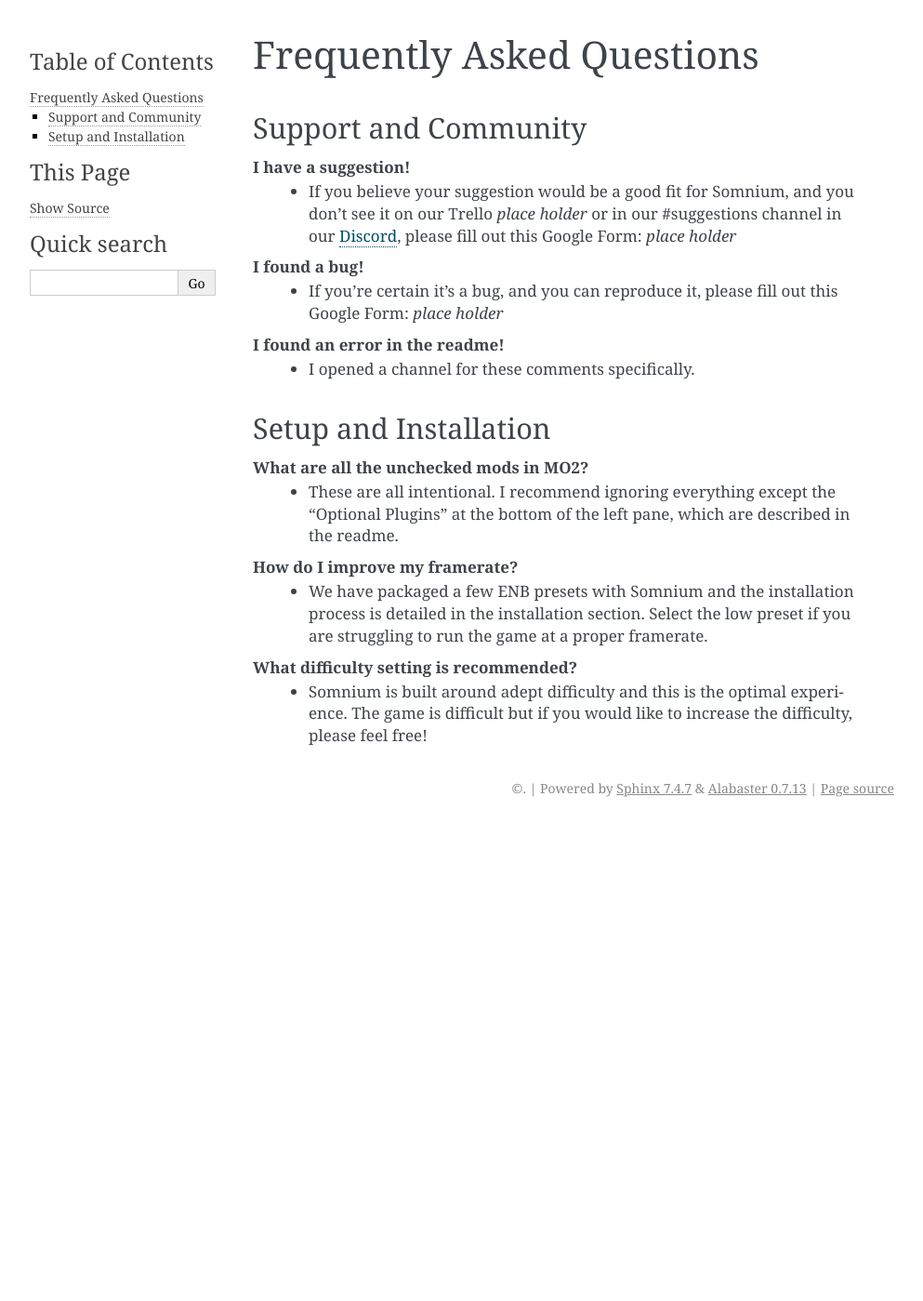
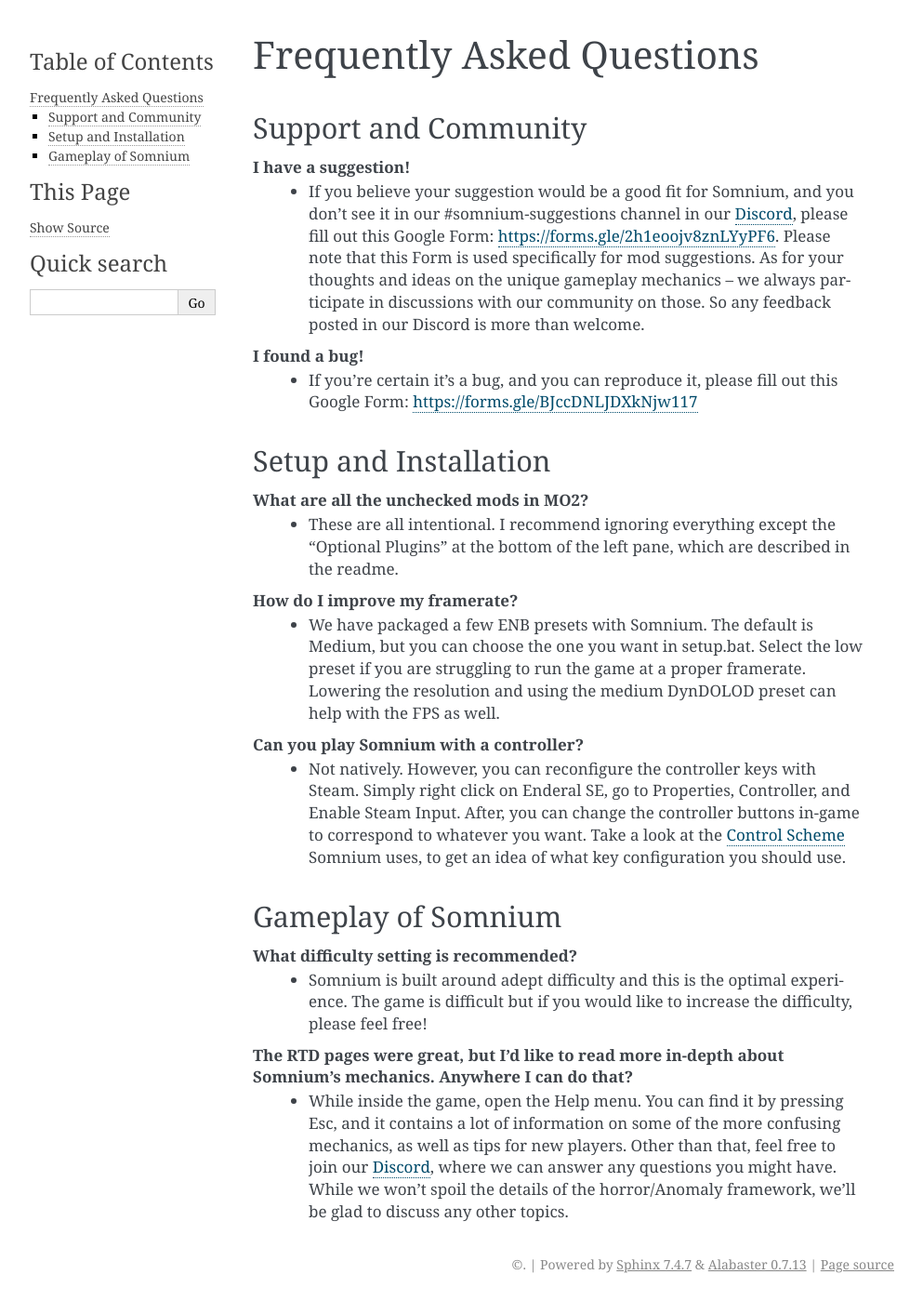
Before and after one commit to apoapse1/somnium-fur-enderal, a Sphinx documentation site: the page built from source/5_FAQ.rst, in a window 1280 px wide. Shown: the whole page at 93% size, without its empty margins (148-1141 px from the left). Built offline with Sphinx 7.4.7, drawn with Linux system fonts in a browser that asks for light colours; before the commit the page ends 900 px from its top, so only the background shows below that.

Commit message:
Update 5_FAQ.rst

```diff
--- a/source/5_FAQ.rst
+++ b/source/5_FAQ.rst
@@ -5,13 +5,10 @@
 ---------------------
 
 **I have a suggestion!**
- - If you believe your suggestion would be a good fit for Somnium, and you don't see it on our Trello *place holder* or in our #suggestions channel in our `Discord <https://discord.com/invite/BnUHUswABG>`_\ , please fill out this Google Form: *place holder*
+ - If you believe your suggestion would be a good fit for Somnium, and you don't see it in our #somnium-suggestions channel in our `Discord <https://discord.com/invite/BnUHUswABG>`_\ , please fill out this Google Form: https://forms.gle/2h1eoojv8znLYyPF6. Please note that this Form is used specifically for mod suggestions. As for your thoughts and ideas on the unique gameplay mechanics -- we always participate in discussions with our community on those. So any feedback posted in our Discord is more than welcome.
 
 **I found a bug!**
- - If you're certain it's a bug, and you can reproduce it, please fill out this Google Form: *place holder*
-
-**I found an error in the readme!**
- - I opened a channel for these comments specifically.
+ - If you're certain it's a bug, and you can reproduce it, please fill out this Google Form: https://forms.gle/BJccDNLJDXkNjw117
 
 
 Setup and Installation
@@ -21,7 +18,17 @@
  - These are all intentional. I recommend ignoring everything except the "Optional Plugins" at the bottom of the left pane, which are described in the readme.
 
 **How do I improve my framerate?**
- - We have packaged a few ENB presets with Somnium and the installation process is detailed in the installation section.  Select the low preset if you are struggling to run the game at a proper framerate.
+ - We have packaged a few ENB presets with Somnium. The default is Medium, but you can choose the one you want in setup.bat. Select the low preset if you are struggling to run the game at a proper framerate. Lowering the resolution and using the medium DynDOLOD preset can help with the FPS as well.
+
+**Can you play Somnium with a controller?**
+ - Not natively. However, you can reconfigure the controller keys with Steam. Simply right click on Enderal SE, go to Properties, Controller, and Enable Steam Input. After, you can change the controller buttons in-game to correspond to whatever you want. Take a look at the `Control Scheme <https://somnium-fur-enderal.readthedocs.io/en/latest/2_Gameplay.html#controls>`_ Somnium uses, to get an idea of what key configuration you should use.
+
+
+Gameplay of Somnium
+----------------------
 
 **What difficulty setting is recommended?**
  - Somnium is built around adept difficulty and this is the optimal experience.  The game is difficult but if you would like to increase the difficulty, please feel free!
+
+**The RTD pages were great, but I'd like to read more in-depth about Somnium's mechanics. Anywhere I can do that?**
+ - While inside the game, open the Help menu. You can find it by pressing Esc, and it contains a lot of information on some of the more confusing mechanics, as well as tips for new players. Other than that, feel free to join our `Discord <https://discord.com/invite/BnUHUswABG>`_, where we can answer any questions you might have. While we won't spoil the details of the horror/Anomaly framework, we'll be glad to discuss any other topics.
```
